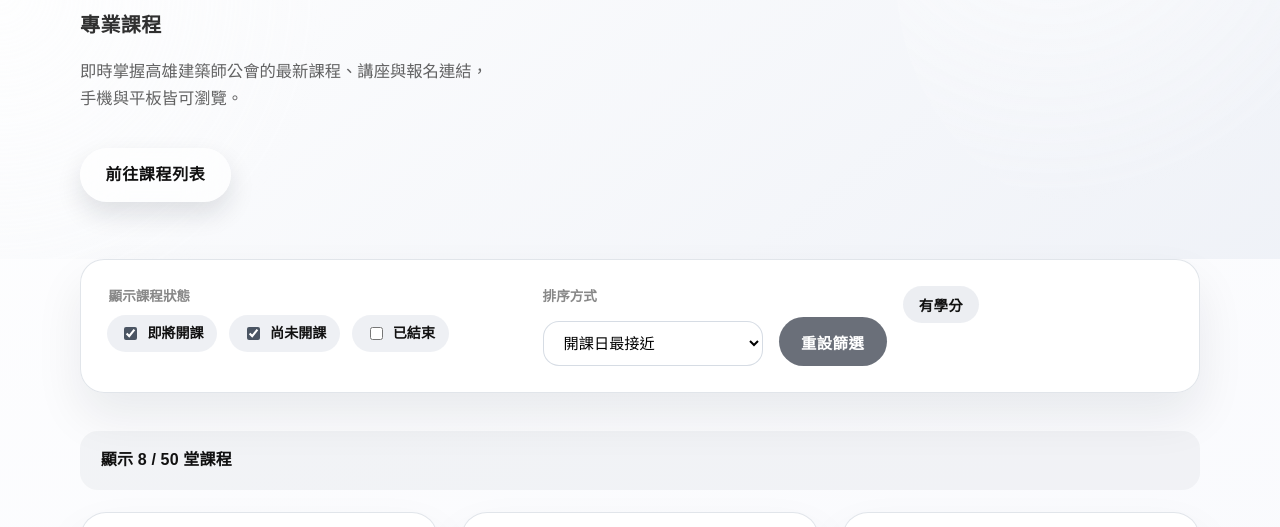
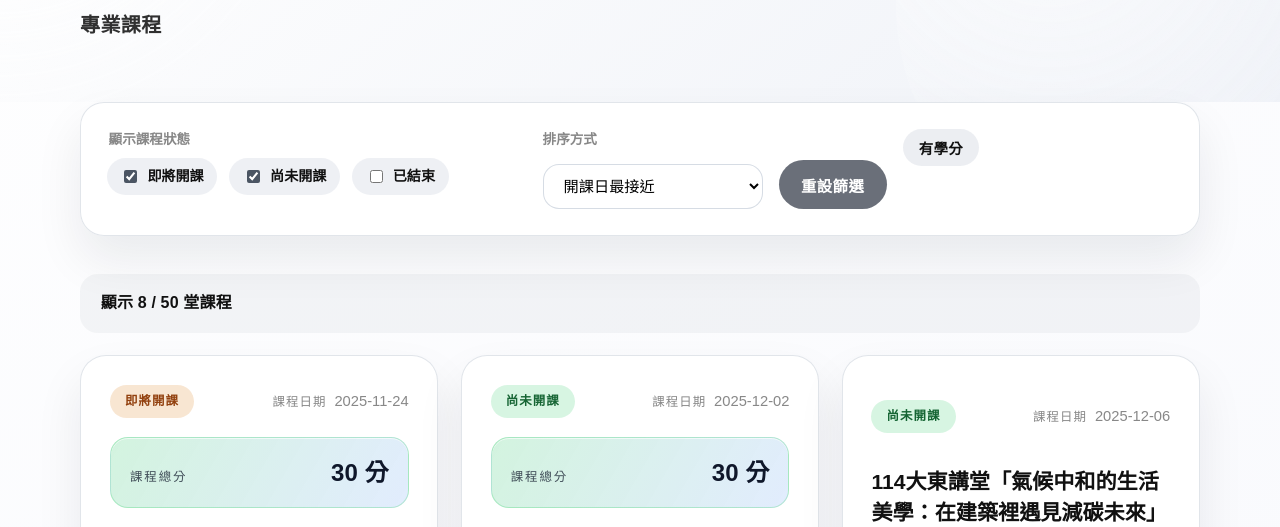
Before and after one commit to thinklab-architects/line-courses, a website: page index.html in a window 1280 px wide. Shown: the part 266-793 px from the top of the page. Drawn offline with Linux system fonts and the light colour scheme.

Commit message:
content: update hero text and link, remove description

```diff
--- a/index.html
+++ b/index.html
@@ -30,20 +30,14 @@
             KAA社團法人高雄市建築師公會
           </p>
           <h1 class="hero__title">COURSE</h1>
-          <p class="hero__subtitle">專業課程</p>
-          <p class="hero__description">
-            即時掌握高雄建築師公會的最新課程、講座與報名連結，手機與平板皆可瀏覽。
-          </p>
-          <div class="hero__actions">
+          <p class="hero__subtitle">
             <a
-              class="hero__link"
+              class="hero__subtitle-link"
               href="https://www.kaa.org.tw/news_class_list.php"
               target="_blank"
               rel="noopener noreferrer"
-            >
-              前往課程列表
-            </a>
-          </div>
+            >專業課程</a>
+          </p>
         </div>
       </div>
     </header>
--- a/styles.css
+++ b/styles.css
@@ -160,6 +160,14 @@ a:focus-visible {
   font-weight: 600;
   letter-spacing: 0.02em;
   color: var(--accent-strong);
+}
+.hero__subtitle a {
+  color: inherit;
+  text-decoration: none;
+}
+.hero__subtitle a:hover,
+.hero__subtitle a:focus-visible {
+  text-decoration: underline;
 }
 
 .hero__description {
```
